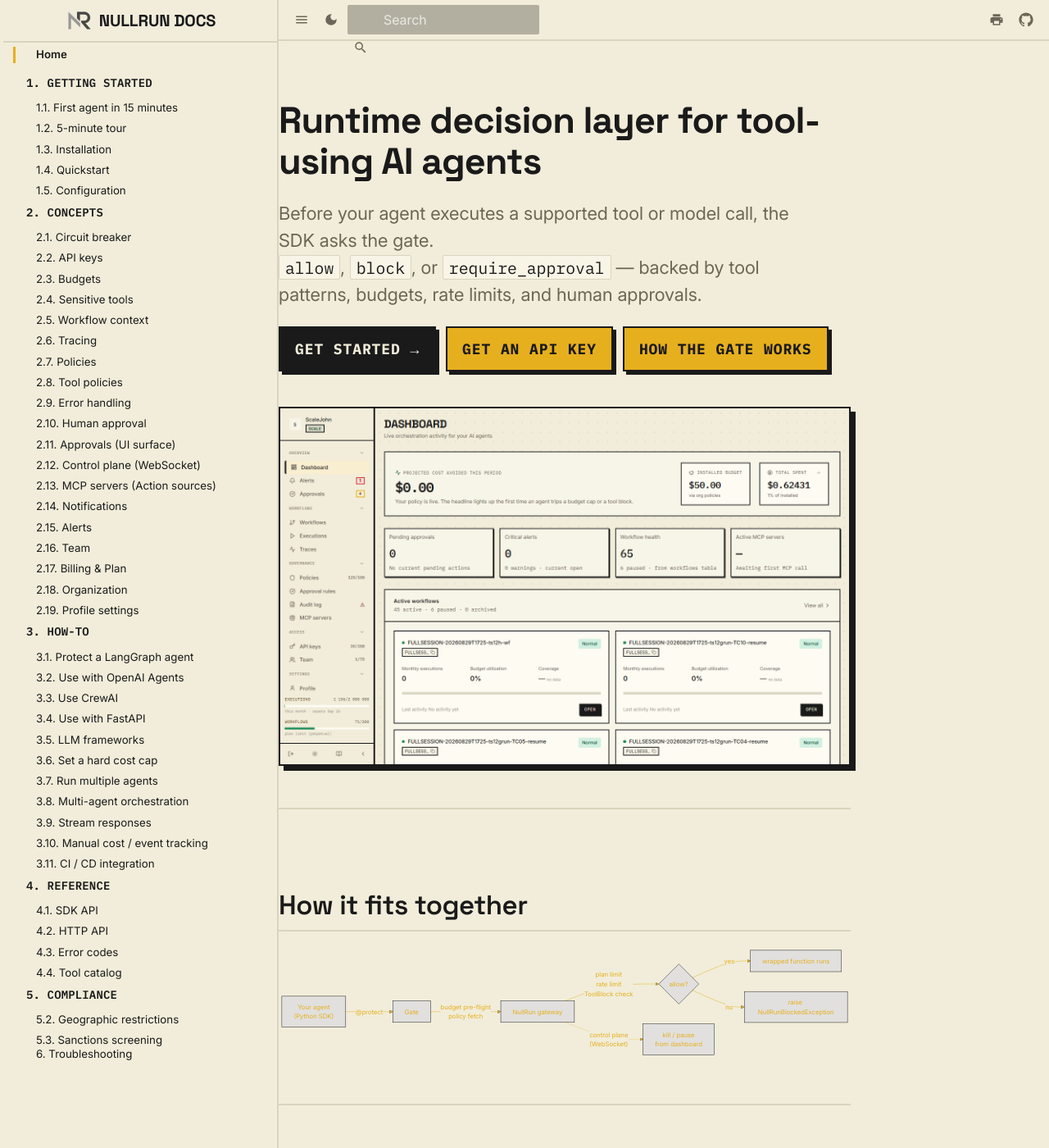
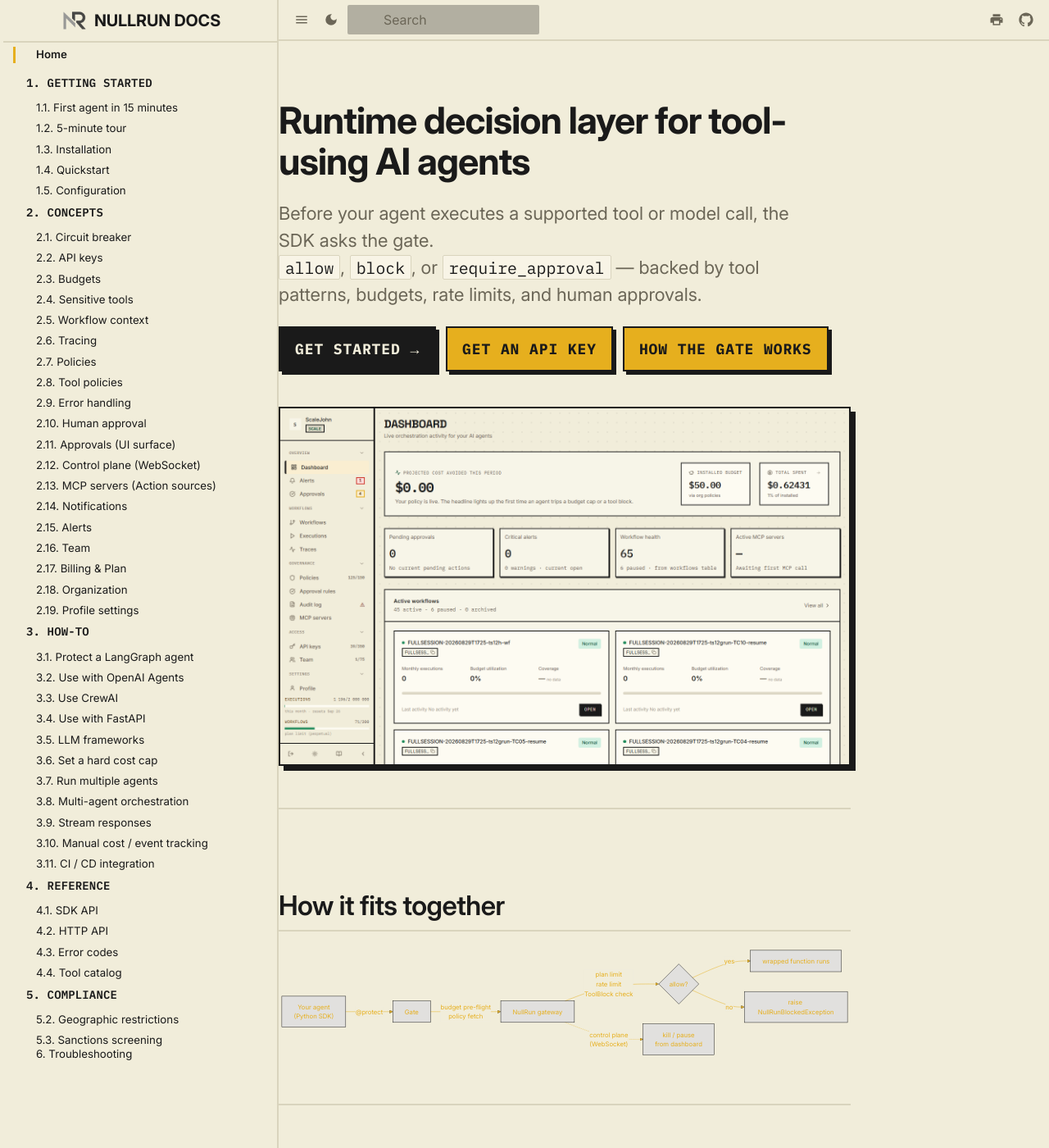
Before and after one commit to nullrunio/nullrun-docs, an MkDocs documentation site: the page built from docs/index.md, in a window 1280 px wide and 1400 px high. Shown: the whole window at 82% size. Built offline with MkDocs 1.6.1 and Material for MkDocs 9.7.7, drawn with Linux system fonts in a browser that asks for light colours; comment, search, counter and statistics services are not loaded.

Commit message:
fix fonts

```diff
--- a/docs/javascripts/extra.js
+++ b/docs/javascripts/extra.js
@@ -15,6 +15,13 @@
 //   3. Section numbered-title caret auto-flips on open/closed via the
 //      `nr-collapsible` class we add in JS (Material's stock behaviour
 //      is unchanged — we just rotate the caret visually).
+//
+//   4. Search dialog — Material's overlay only closes the dialog on
+//      a click over the overlay surface. We extend that to "any click
+//      outside `.md-search__inner`" so a click on the page body (or
+//      any non-dialog content) also closes the dialog. The menu-bar
+//      magnifier trigger is hidden in CSS; search remains openable via
+//      the `/` keyboard shortcut.
 //
 // The menu-bar title h1 is intentionally hidden — the menu-bar is just
 // an icon strip; section context lives in the left sidebar. The
@@ -135,7 +142,40 @@
     });
 })();
 
-/* ── 4. Print page body class ─────────────────────────────────────────
+/* ── 4. Search dialog — click-outside to close ─────────────────────
+   Material's overlay (`.md-search__overlay` is a `<label for="__search">`
+   bound to the hidden checkbox) closes the dialog when clicked, but
+   only over the overlay area. If the user focuses the search input
+   and then clicks somewhere outside BOTH the dialog and the overlay
+   (e.g. on the body content), the dialog stays open. User feedback
+   2026-09-03: "когда я нажимаю на поле поиска потом клик на страницу
+   — ничего не делает, поиск не убирается". Close the dialog on any
+   click whose target isn't inside `.md-search__inner` — toggle the
+   `__search` checkbox the same way Material's overlay does. We also
+   reset focus off the input so the next `/` shortcut reopens cleanly. */
+(function initSearchClickOutside() {
+    const checkbox = document.getElementById("__search");
+    if (!checkbox) return;
+
+    function close() {
+        if (!checkbox.checked) return;
+        checkbox.checked = false;
+        // Material listens for `change` on this checkbox to flip its
+        // own aria / class state, so dispatching it keeps Material's
+        // internal JS in sync (mirrors what the overlay <label> does).
+        checkbox.dispatchEvent(new Event("change"));
+    }
+
+    document.addEventListener("click", (ev) => {
+        if (!checkbox.checked) return;
+        const inner = document.querySelector(".md-search__inner");
+        if (inner && inner.contains(ev.target)) return;
+        // Click landed outside the dialog body → close.
+        close();
+    });
+})();
+
+/* ── 5. Print page body class ─────────────────────────────────────────
    `/print/` is a single-page printable edition. We add a body class
    when the URL matches so CSS can:
      - hide the right-side TOC (the page is one long document; a
--- a/docs/stylesheets/extra.css
+++ b/docs/stylesheets/extra.css
@@ -39,9 +39,9 @@
 
    Typography
    ----------
-   Inter (body, .font-sans) — loaded by overrides/main.html woff2 subsets
-   Space Grotesk (display, .font-display) — for hero / h1 / large section
-                                             titles (opt-in via class)
+   Inter (body + display, .font-sans / .font-display) — loaded by
+                                                         overrides/main.html
+                                                         woff2 subsets.
    IBM Plex Mono (UI labels / code) — for inline code, code blocks,
                                        section chips, kbd.
 
@@ -127,7 +127,7 @@
   /* Typography */
   --md-text-font: "Inter", ui-sans-serif, system-ui, -apple-system, BlinkMacSystemFont, "Segoe UI", Roboto, sans-serif;
   --md-code-font: "IBM Plex Mono", ui-monospace, SFMono-Regular, Menlo, monospace;
-  --font-display: "Space Grotesk", "Inter", ui-sans-serif, system-ui, sans-serif;
+  --font-display: "Inter", ui-sans-serif, system-ui, -apple-system, BlinkMacSystemFont, "Segoe UI", Roboto, sans-serif;
   --md-typeset-font-size: 0.9375rem;
   --md-typeset-line-height: 1.55;
   --md-typeset-h1-font-size: 2.25rem;
@@ -394,60 +394,70 @@
   stroke-width: 2;
 }
 
-/* Material's `.md-search__icon[for="__search"]` is the single visible
-   search trigger in the menu-bar. Material positions it `absolute`
-   inside the search form (which is hidden until the dialog opens).
-   In the menu-bar context we treat it as a sibling icon-button:
-   - `position: static` lets the flex layout in
-     `.nr-menubar__left-buttons` position it.
-   - The 32×32 box matches `.nr-icon-button`.
-   - `cursor: pointer` so it reads as a click target like the others.
-   - The hover treatment matches `.nr-icon-button:hover`.
-   - The second SVG inside (Material's "back arrow") is hidden via
-     `:first-child` so only the magnifier shows — the back arrow is
-     meant for the dialog's "close search" state, which we let
-     Material's own CSS handle when the dialog is open. */
-.md-search__icon.md-icon {
-  position: static;
-  display: inline-flex;
-  align-items: center;
-  justify-content: center;
-  width: 32px;
-  height: 32px;
-  padding: 0;
-  margin: 0;
-  border: none;
-  background: none;
-  color: var(--nr-icons);
-  cursor: pointer;
-  border-radius: 0;
-  transition: color 120ms ease, background-color 120ms ease;
+/* Search trigger (`.md-search__icon.md-icon[for="__search"]`) is hidden
+   per user request 2026-09-03 — the menu-bar magnifier has been
+   removed from the design. Search itself stays functional: Material's
+   `__search` checkbox + dialog overlay continue to render when search
+   is opened, and the `/` keyboard shortcut (Material default) still
+   toggles the dialog. The other `.md-search__icon.md-icon` instances
+   (the share / reset buttons inside the open dialog) are unaffected
+   — they're scoped by parent `.md-search__options` /
+   `.md-search__form` and won't match a bare `:not(...)` of the
+   menu-bar trigger (which is unique as a direct child of the form
+   here). The first `.md-search__icon.md-icon` is the one inside
+   `.md-search__form` directly — its siblings are wrapped in
+   `.md-search__options`. */
+.md-search__form > .md-search__icon.md-icon { display: none; }
+
+/* Search input placeholder — Material's stock rules resolve it to
+   `var(--md-primary-bg-color--light)`. With our dark palette
+   (`data-md-color-primary="white"` + `data-md-color-scheme="slate"`),
+   that variable evaluates to `hsla(0,0%,0%,0.54)` — black at 54% alpha
+   — which renders as dark-on-dark and is unreadable on the search
+   dialog surface (user feedback 2026-09-03: "слово Search на темной
+   теме — черного цвета"). Force a theme-aware muted foreground on
+   the placeholder in both themes; in dark theme that's the same
+   `--md-default-fg-color--light` we use for secondary text everywhere
+   else (lifted neutral #999999). The `!important` is required to
+   out-rank Material's stock `.md-search__input::placeholder` rule
+   (same class+pseudo specificity, but their declaration order is
+   later in the cascade). We intentionally do NOT touch the
+   `[data-md-toggle=search]:checked~.md-header .md-search__input::placeholder
+   {color:#0000}` rule — Material still hides the placeholder once
+   the user starts typing, which is the desired UX. */
+.md-search__input::placeholder {
+  color: var(--md-default-fg-color--light) !important;
+  opacity: 1;
 }
-.md-search__icon.md-icon:hover {
-  color: var(--nr-icons-hover);
-  background-color: var(--nr-sidebar-spacer);
-}
-.md-search__icon.md-icon svg {
-  width: 18px;
-  height: 18px;
-  fill: currentColor;
-}
-/* Hide the back-arrow SVG inside `.md-search__icon` — Material ships
-   two icons inside the same label (magnifier + back-arrow). The
-   magnifier is the first child, the back-arrow is the second. We only
-   want the magnifier visible in the menu-bar trigger. */
-.md-search__icon.md-icon svg + svg { display: none; }
-/* When the search dialog is open (`:focus-within` on the search
-   component), hide the magnifier trigger so only the dialog shows —
-   this mirrors Material's stock behaviour where the icon disappears
-   while search is active. The dialog itself stays visible via
-   Material's `:checked` selector on `__search`. */
-.md-search:focus-within .md-search__icon.md-icon { display: none; }
 
 /* ────────────────────────────────────────────────────────────────────────────
    5. THEME POPUP
    ──────────────────────────────────────────────────────────────────────────── */
 .nr-theme { position: relative; display: inline-flex; }
+/* Bridge the 4px gap between the icon button and the popup so the
+   popup stays visible while the cursor moves from the icon down to a
+   menu item. Without this bridge, the cursor passes through the gap
+   (the popup is `position: absolute; top: calc(100% + 4px)` and
+   therefore not in normal flow), leaves `.nr-theme`, and the popup
+   closes mid-flight — user feedback 2026-09-03: "как только я хочу
+   выбрать тему - список пропадает. Работает только если кликнуть на
+   иконку темы". `:focus-within` keeps the popup open after a click
+   (button retains focus while the cursor moves), but plain hover is
+   broken without this bridge. The pseudo-element is a descendant of
+   `.nr-theme`, so hovering it keeps `.nr-theme:hover` true and the
+   popup visible. Pseudo-elements default to `pointer-events: auto`,
+   so the bridge is hittable. The bridge is `display: none` while the
+   popup is closed so it doesn't add stray hit area to the icon. */
+.nr-theme:hover::after,
+.nr-theme:focus-within::after {
+  content: "";
+  position: absolute;
+  top: 100%;
+  left: 0;
+  width: 100%;
+  height: 4px;
+  pointer-events: auto;
+}
 .nr-theme-list {
   position: absolute;
   top: calc(100% + 4px);
@@ -903,7 +913,7 @@
 }
 
 /* ────────────────────────────────────────────────────────────────────────────
-   8. HERO (home page) — Space Grotesk display, brutalist CTA plates
+   8. HERO (home page) — Inter display, brutalist CTA plates
    ──────────────────────────────────────────────────────────────────────────── */
 .nr-hero {
   padding: 48px 0 32px;
--- a/overrides/main.html
+++ b/overrides/main.html
@@ -2,14 +2,16 @@
   Override of Material's main.html.
 
   Changes from upstream:
-   - Adds `@font-face` declarations for the neo-brutalist 3-family
-     stack: Inter (body, variable latin + latin-ext), Space Grotesk
-     (display headings, variable latin), IBM Plex Mono (UI labels /
-     code, four statics 400/500/600/700). Mirrors
-     `frontend/app/globals.css` so docs and dashboard share the exact
-     same brand typography. Replaces the earlier Google Sans Flex
-     block — the product itself dropped that single-family approach
-     on 2026-08-27 because one family cannot carry body + display +
+   - Adds `@font-face` declarations for the 2-family brand stack:
+     Inter (body + display headings, variable latin + latin-ext),
+     IBM Plex Mono (UI labels / code, four statics 400/500/600/700).
+     Mirrors `frontend/app/globals.css` so docs and dashboard share
+     the exact same brand typography. Space Grotesk was removed on
+     2026-09-05 — display headings now use Inter so the docs use a
+     single sans family across roles (body weight/size carries the
+     hierarchy). Replaces the earlier Google Sans Flex block — the
+     product itself dropped that single-family approach on
+     2026-08-27 because one family cannot carry body + display +
      UI-label roles crisply.
    - Adds `<meta name="theme-color">` so mobile Safari/Chrome tint
      the browser chrome with the brand surface (cream #F1EDDA in
@@ -102,21 +104,13 @@
            url("/assets/fonts/Inter/inter-var-latin-ext.woff2") format("woff2");
       unicode-range: U+0100-02BA, U+02BD-02C5, U+02C7-02CC, U+02CE-02D7, U+02DD-02FF, U+0304, U+0308, U+0329, U+1D00-1DBF, U+1E00-1E9F, U+1EF2-1EFF, U+2020, U+20A0-20AB, U+20AD-20C0, U+2113, U+2C60-2C7F, U+A720-A7FF;
     }
-    @font-face {
-      font-family: "Space Grotesk";
-      font-style: normal;
-      font-weight: 300 700;
-      font-display: swap;
-      src: url("/assets/fonts/Space_Grotesk/space-grotesk-var-latin.woff2") format("woff2-variations"),
-           url("/assets/fonts/Space_Grotesk/space-grotesk-var-latin.woff2") format("woff2");
-      unicode-range: U+0000-00FF, U+0131, U+0152-0153, U+02BB-02BC, U+02C6, U+02DA, U+02DC, U+0304, U+0308, U+0329, U+2000-206F, U+20AC, U+2122, U+2191, U+2193, U+2212, U+2215, U+FEFF, U+FFFD;
-    }
 
     /* Re-declare font tokens AFTER Material's inline <style>
        (which sets --md-text-font: "Roboto"). Cascade order favours
        our brand family. Body uses Inter, code uses IBM Plex Mono,
-       display headings use Space Grotesk (.font-display in
-       consumer stylesheets). */
+       display headings also use Inter (.font-display in consumer
+       stylesheets points at the same family — weight + size carry
+       the hierarchy). */
     :root {
       --md-text-font: "Inter", ui-sans-serif, system-ui, -apple-system, BlinkMacSystemFont, "Segoe UI", Roboto, sans-serif;
       --md-code-font: "IBM Plex Mono", ui-monospace, SFMono-Regular, Menlo, monospace;
```
